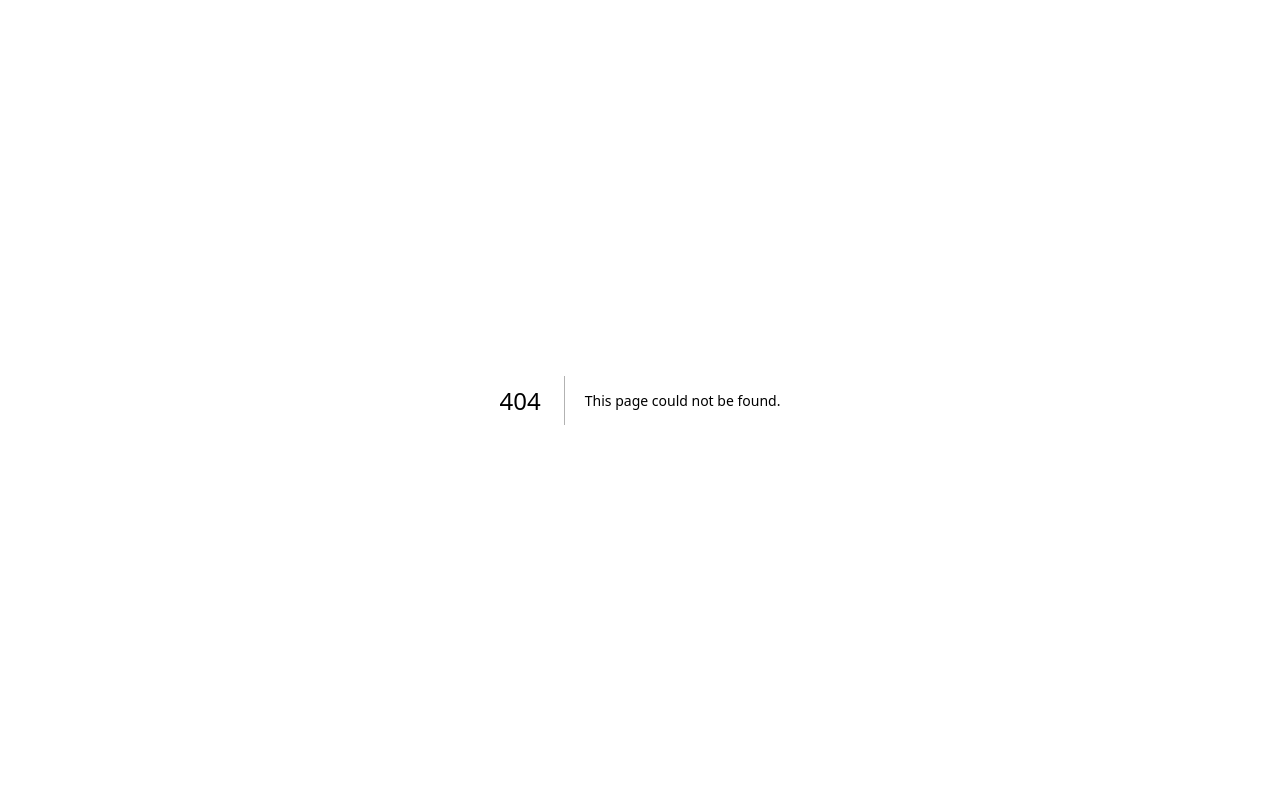
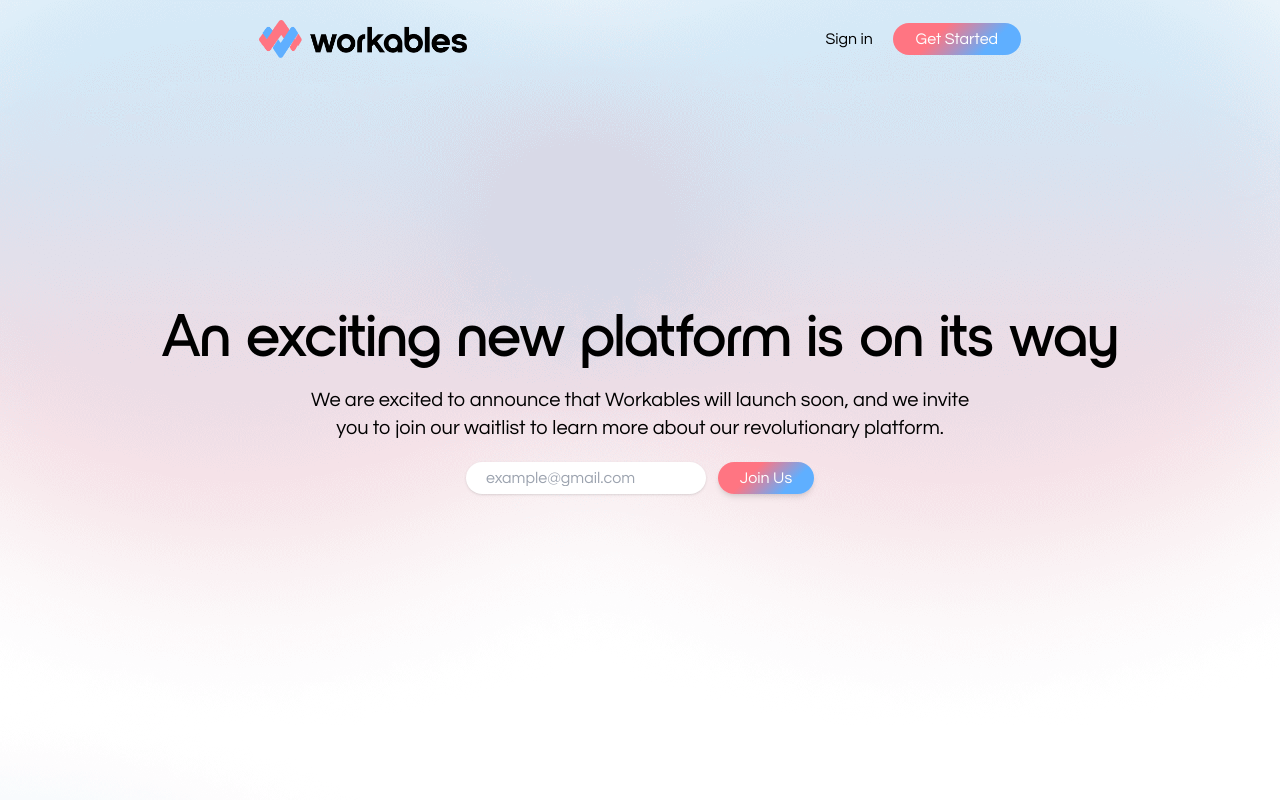
Before and after one commit to adrimachado0/workables-landing-page, a Next.js app: page /waitlist in a window 1280 px wide. Before the commit this address had no page. Shown: the top 800 px of the page. Built offline with nearby package versions, Linux system fonts and the light colour scheme.

Commit message:
waitlist hecha

```diff
--- a/components/header/Header.jsx
+++ b/components/header/Header.jsx
@@ -13,24 +13,25 @@ import Image from 'next/image'
 import { useDispatch, useSelector } from 'react-redux';
 import { fixedUnfixed } from '@/redux/features/fixedBody/fixedBody';
 
-const Header = () => {
+const Header = ({fixed, setFixed}) => {
 
   const [openMenu, setOpenMenu] = useState(false)
 
-  const fixed = useSelector(state => state.fixed)
-  const dispatch = useDispatch()
+  // const fixed = useSelector(state => state.fixed)
+  // const dispatch = useDispatch()
 
   const handleFixedBody = fixedBody => {
-    dispatch(fixedUnfixed(fixedBody))
+    // dispatch(fixedUnfixed(fixedBody))
+    setFixed(fixedBody)
   }
 
   return (
-    <header className='absolute w-full flex gap-2 md:gap-5 justify-between items-center my-5'>
+    <header className='absolute w-full flex gap-2 md:gap-5 justify-between items-center my-5 top-0'>
       <div className='flex justify-around w-full md:mx-20 items-center'>
-        <Link className='z-10' href='https://bubble.io/domain_not_supported?domain=app.workables.io'><Image className='w-52' src={Logo} alt="Logo Workables" /></Link>
+        <Link className='z-10' href='/'><Image className='w-52' src={Logo} alt="Logo Workables" /></Link>
         <div className='gap-2 md:gap-5 items-center hidden md:flex'>
-            <p className='cursor-pointer'>Sign in</p>
-            <GetStarted info="Get started"/>
+            <Link href="/waitlist" className='cursor-pointer z-50'>Sign in</Link>
+            <GetStarted info="Get started" className='z-50 cursor-pointer' />
         </div>
         <Image width={30} height={30} onClick={() => {setOpenMenu(!openMenu); handleFixedBody(true)}} className=' z-10 md:hidden cursor-pointer' src={Hamburger} alt="Hamburger menu"/>
       </div>
--- a/components/home/HomeConnect/connectaudiences.jsx
+++ b/components/home/HomeConnect/connectaudiences.jsx
@@ -7,8 +7,8 @@ import ConnectNow from '../../button/connectNow'
 
 const ConnectAudiences = () => {
   return (
-    <div className='gradiente rounded-5xl p-0.5'>
-        <div className='flex flex-col items-center h-[500px] rounded-5xl bg-white'>
+    <div className='gradiente rounded-[50px] p-0.5'>
+        <div className='flex flex-col items-center h-[530px] rounded-[50px] bg-white overflow-hidden'>
             <div className='text-center my-10 px-5'>
                 <p className='nordique-semibold text-xl lowercase'>Connect with audiences and launch your music</p>
                 <p className='w-4/5 mx-auto my-3'>We provide publishing services to help producers, writers, and artists become profitable. Our musical universe is waiting for you to launch your career to stardom.</p>
--- a/components/home/HomeConnect/connectplaystore.jsx
+++ b/components/home/HomeConnect/connectplaystore.jsx
@@ -8,14 +8,14 @@ import Image from 'next/image'
 
 const ConnectPlaystore = () => {
   return (
-    <div className='gradiente rounded-5xl p-0.5'>
-        <div className='flex flex-col items-center h-[500px] overflow-hidden rounded-5xl bg-white'>
+    <div className='gradiente rounded-[50px] p-0.5'>
+        <div className='flex flex-col items-center h-[530px] overflow-hidden rounded-[50px] bg-white'>
             <div className='text-center my-10 px-5'>
                 <p className='nordique-semibold text-xl lowercase'>Discover the world of soundscapes with our app</p>
                 <p className='lg:w-4/5 mx-auto my-3'>Create powerful soundtracks, keep track of your assets and much more from our Workables’s app. Available on App Store and Google Play.</p>
                 <ConnectNow info="Download now" />
             </div>
-            <div className='flex flex-col gap-5'>
+            <div className='flex flex-col gap-5 mt-5'>
                 <Image width={300} src={AppStore} alt='Button appstore'/>
                 <Image width={300} src={PlayStore} alt='Button playstore'/>
             </div>
--- a/components/home/HomeConnect/homeconnect.jsx
+++ b/components/home/HomeConnect/homeconnect.jsx
@@ -5,7 +5,7 @@ import ConnectPlaystore from './connectplaystore'
 
 const HomeConnect = () => {
   return (
-    <div className='grid grid-cols-[350px] md:grid-cols-[350px_350px] lg:grid-cols-[470px_470px] gap-10 justify-around'>
+    <div className='grid grid-cols-[1fr] md:grid-cols-[530px] lg:grid-cols-[490px_490px] lg:gap-3 xl:grid-cols-[600px_600px] xl:gap-10 justify-around'>
         <ConnectAudiences />
         <ConnectPlaystore />
     </div>
--- a/src/app/layout.js
+++ b/src/app/layout.js
@@ -4,16 +4,41 @@ import './globals.css'
 import { Providers } from '@/redux/provider'
 import store from '@/redux/services/store'
 
+export const metadata = {
+  title: 'Workables - App',
+  description: 'Generated by create next app',
+}
+
+import { usePathname } from 'next/navigation'
+import { useState, } from 'react';
+import { useSelector } from 'react-redux';
+import Header from '../../components/header/Header'
+import Footer from '../../components/footer/Footer'
+import { Questrial } from '@next/font/google'
+
+const questrial = Questrial({
+  subsets:['latin'],
+  weight:['400']
+})
+
 export default function RootLayout({ children }) {
+
+  const [fixed, setFixed] = useState(false)
+  const params = usePathname()
+  // const fixed = useSelector(state => state.fixed)
 
   return (
     <Providers store={store}>
       <html lang="en">
-        <head>
-          <title>Workables - App</title>
-          <meta name="description" content="Generated by create next app"/>
-        </head>
+      <body className={`${questrial.className} bg-[url('../../public/Backgrounds.webp')] bg-cover bg-no-repeat ${fixed ? 'overflow-hidden' : ''} `}>
+        <Header fixed={fixed} setFixed={setFixed} />
+          {/* <head>
+            <title>Workables - App</title>
+            <meta name="description" content="Generated by create next app"/>
+          </head> */}
           {children}
+          <Footer />
+      </body>
       </html>
     </Providers>
   )
--- a/src/app/page.js
+++ b/src/app/page.js
@@ -1,17 +1,4 @@
-'use client';
 import './globals.css'
-
-import { useSelector } from 'react-redux';
-
-import Header from '../../components/header/Header'
-import Footer from '../../components/footer/Footer'
-import { Questrial } from '@next/font/google'
-
-const questrial = Questrial({
-  subsets:['latin'],
-  weight:['400']
-})
-
 import HomeTitle from "../../components/home/hometitle"
 import HomeMain from "../../components/home/homemain"
 import HomeMainSecondary from "../../components/home/HomeMainSecondary/homemainsecondary"
@@ -21,13 +8,14 @@ import HomeMusic from "../../components/home/HomeMusic/homemusic"
 import HomeHelpYou from "../../components/home/HomeHelpYou/homehelpyou"
 import HomeConnect from "../../components/home/HomeConnect/homeconnect"
 
+export const metadata = {
+  title: 'Workables - Creating lifelong memories',
+  description: 'Workables app'
+}
+
 export default function Home() {
 
-  const fixed = useSelector(state => state.fixed)
-
   return (
-    <body className={`${questrial.className} bg-[url('../../public/Backgrounds.webp')] ${fixed.value ? 'overflow-hidden' : ''}`}>
-      <Header />
       <div className="xl:mx-auto max-w-7xl mx-5">
           <HomeTitle />
           <HomeMain />
@@ -38,7 +26,5 @@ export default function Home() {
           <HomeHelpYou />
           <HomeConnect />
       </div>
-      <Footer />
-    </body>
   )
 }
--- /dev/null
+++ b/src/app/waitlist/page.jsx
@@ -0,0 +1,22 @@
+import GetStarted from "../../../components/button/getstarted";
+import ConnectNow from "../../../components/button/connectNow";
+
+export const metadata = {
+    title: 'Workables - WaitList',
+    description: 'Generated by create next app',
+}
+
+const WaitList = () => {
+    return (
+      <div className="h-screen flex flex-col items-center justify-center gap-5">
+          <h1 className="text-6xl nordique-semibold text-center">An exciting new platform is on its way</h1>
+          <p className="max-w-[660px] text-center text-xl">We are excited to announce that Workables will launch soon, and we invite you to join our waitlist to learn more about our revolutionary platform.</p>
+          <form className="flex">
+              <input className="rounded-2xl w-60 h-8 pl-5 mr-3 shadow focus:outline-none" type="email" placeholder="example@gmail.com"/>
+              <button className="capitalize w-24 h-8 rounded-3xl shadow-md text-white border-2 gradiente flex justify-center items-center border-none cursor-pointer">Join us</button>
+          </form>
+      </div>
+    )
+  }
+
+  export default WaitList;
```
Lines whose indentation alone changed are shown as unchanged.
